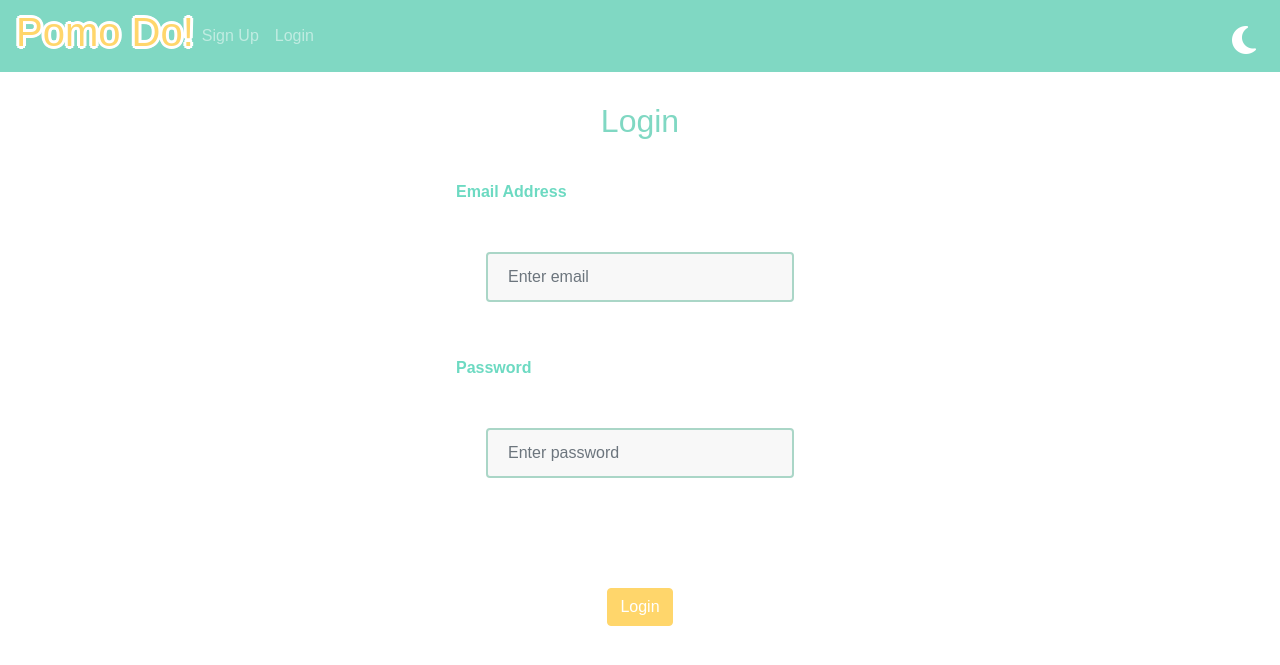
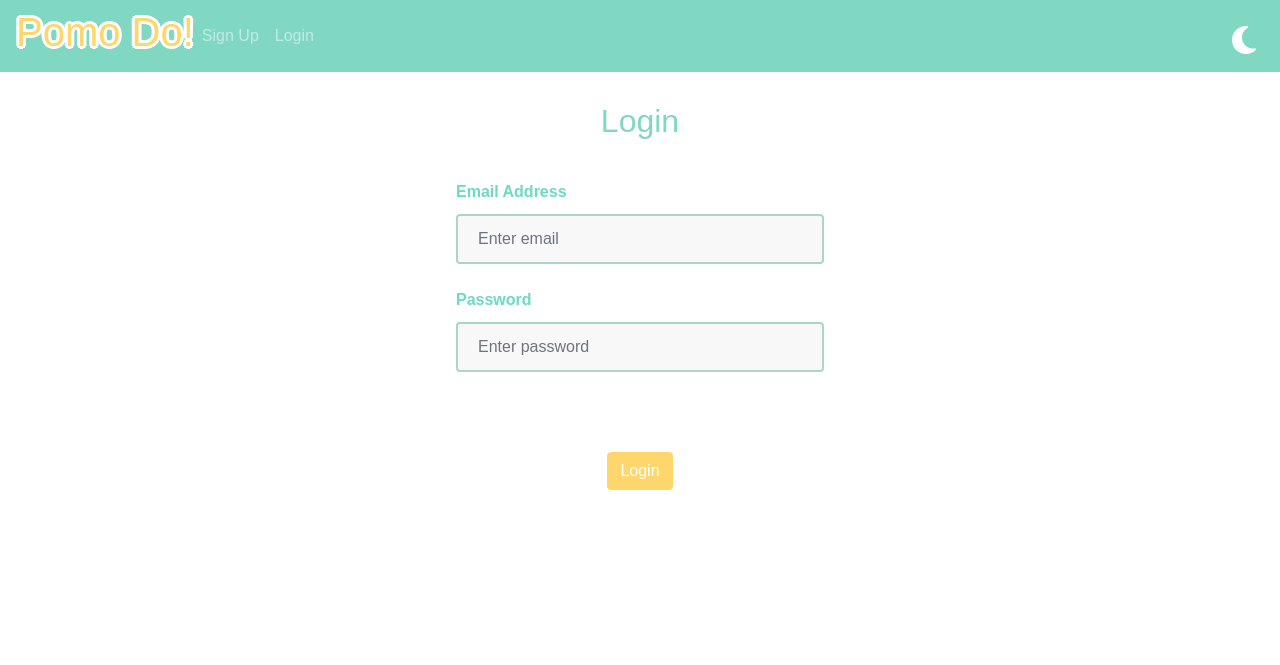
Before and after one commit to kilohertztli/PomoDo, a Flask app: page /login in a window 1280 px wide. Shown: the top 665 px of the page. Run offline with Flask 3, Linux system fonts and the light colour scheme; some libraries are stand-ins or nearby versions; some web fonts are replaced.

Commit message:
Update login.html

```diff
--- a/PomoDo/website/templates/login.html
+++ b/PomoDo/website/templates/login.html
@@ -5,27 +5,23 @@
     <div class="form-wrapper">
         <div class="form-group text-theme">
             <label for="email">Email Address</label>
-            <div class="container">
             <input
                     type="email"
-                        class="form-control w-100"
+                    class="form-control"
                     id="email"
                     name="email"
                     placeholder="Enter email"
             />
         </div>
-        </div>
         <div class="form-group text-theme">
             <label for="password">Password</label>
-            <div class="container">
             <input
                     type="password"
-                        class="form-control w-100"
+                    class="form-control"
                     id="password"
                     name="password"
                     placeholder="Enter password"
             />
-            </div>
         </div>
     </div>
     <br />
```
Lines whose indentation alone changed are shown as unchanged.
